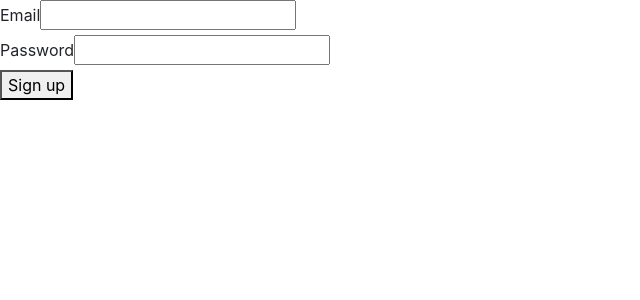
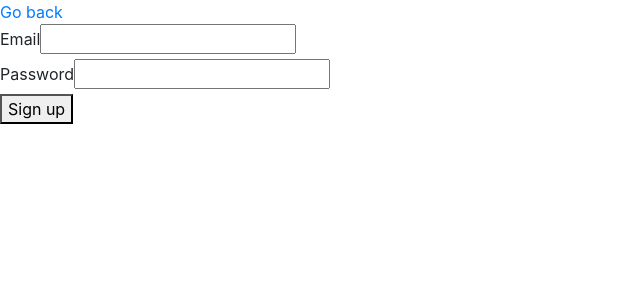
Before and after one commit to zoeheins/movie-database, a React (Create React App) app in the folder web/: page /sign-up in a window 1280 px wide. Shown: the top 300 px of the page, without its empty margins (0-640 px from the left). Built offline with nearby package versions, Linux system fonts and the light colour scheme.

Commit message:
add go back to login

```diff
--- a/web/src/components/Login.js
+++ b/web/src/components/Login.js
@@ -39,7 +39,7 @@ class Login extends React.Component {
         <form onSubmit={this.login}>
           <div>
             <label>Email</label>
-            <input name="email" onChange={this.handleChange} value={email} />
+            <input name="email" required onChange={this.handleChange} value={email} />
           </div>
           <div>
             <label>Password</label>
@@ -47,11 +47,12 @@ class Login extends React.Component {
               name="password"
               onChange={this.handleChange}
               value={password}
+              required
             />
           </div>
           <button type="submit">Login</button>
         </form>
-      <p>Don't have an account <a href='/sign-up'>Sign up here</a></p>
+        <p>Don't have an account <a href='/sign-up'>Sign up here</a></p>
       </div>
     );
   }
--- a/web/src/components/SignUp.js
+++ b/web/src/components/SignUp.js
@@ -35,6 +35,8 @@ class SignUp extends React.Component {
   render() {
     const { email, password } = this.state;
     return (
+      <div>
+        <a href="/login">Go back</a>
         <form onSubmit={this.handleSignUp}>
           <div>
             <label>Email</label>
@@ -46,6 +48,7 @@ class SignUp extends React.Component {
           </div>
           <button type="submit">Sign up</button>
         </form>
+      </div>
     );
   }
 }
```
Lines whose indentation alone changed are shown as unchanged.
